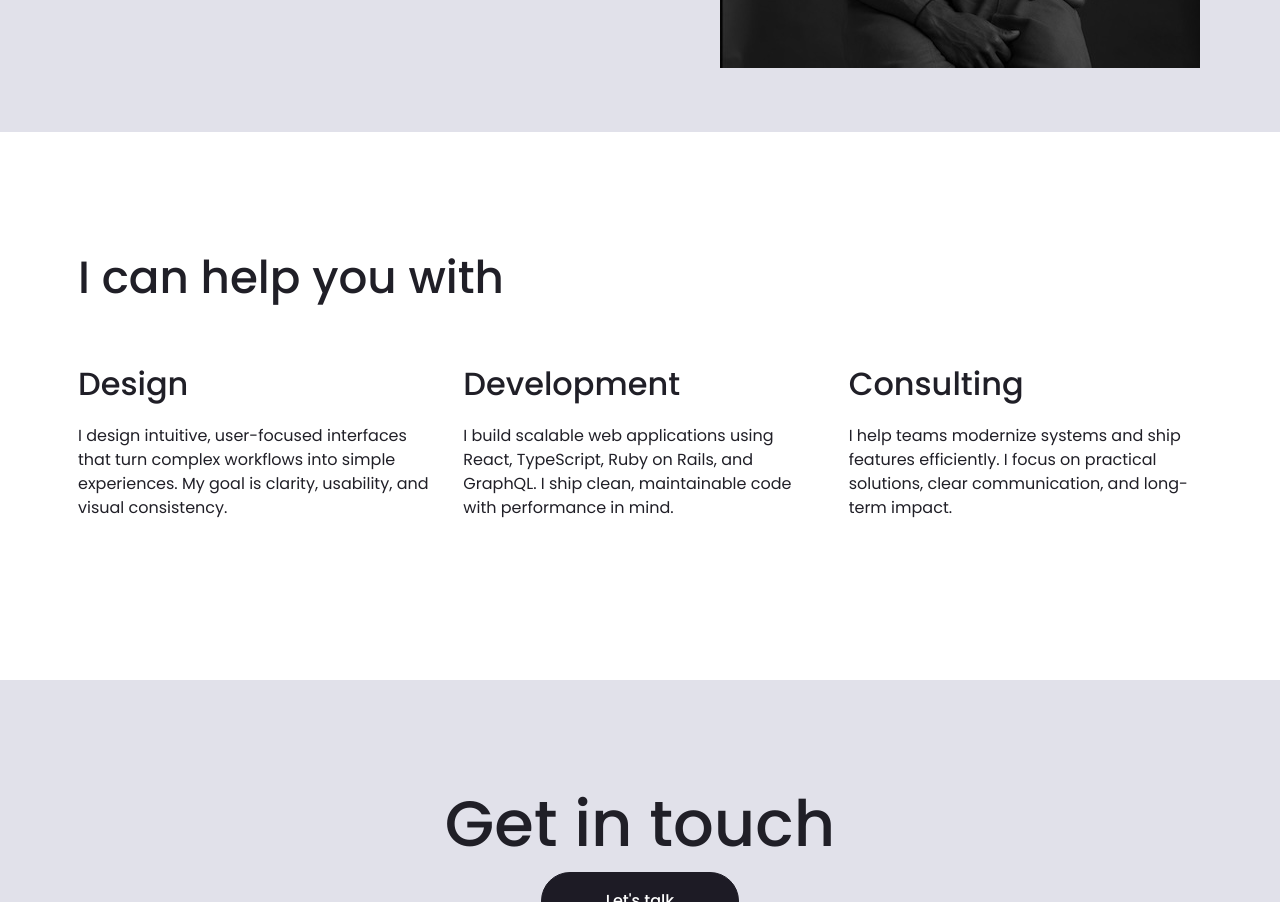
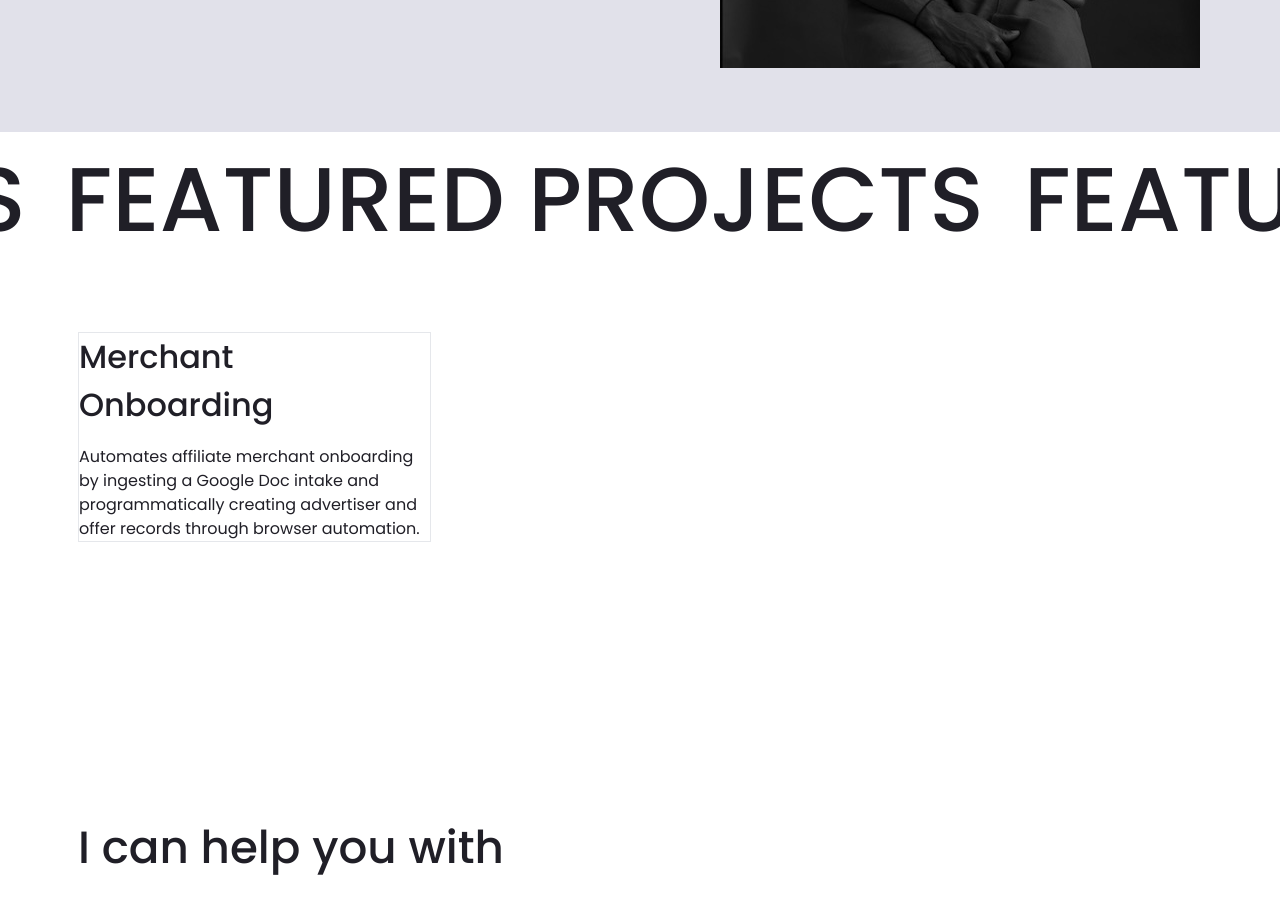
Before and after one commit to markelld/portfolio_2.0.0, a React (Vite) app: page / in a window 1280 px wide. Shown: the part 660-1562 px from the top of the page. Built offline with nearby package versions, Linux system fonts and the light colour scheme.

Commit message:
project card

```diff
--- a/src/lang/en-US.json
+++ b/src/lang/en-US.json
@@ -1,5 +1,7 @@
 {
   "home.hero.title": "I build scalable full-stack applications from idea to production.",
+  "home.projects.one": "Merchant Onboarding",
+  "home.projects.one.description": "Automates affiliate merchant onboarding by ingesting a Google Doc intake and programmatically creating advertiser and offer records through browser automation.",
   "home.services.title": "I can help you with",
   "home.services.design.heading": "Design",
   "home.services.design.description": "I design intuitive, user-focused interfaces that turn complex workflows into simple experiences. My goal is clarity, usability, and visual consistency.",
--- a/src/pages/Home.tsx
+++ b/src/pages/Home.tsx
@@ -40,7 +40,7 @@ const Home: React.FC = () => {
           </div>
         </div>
       </header>
-      {/* <section>
+      <section>
         <div className="w-full overflow-hidden flex whitespace-nowrap text-3xl lg:text-4xl font-medium uppercase">
           <div className="animate-marquee">
             <span className="ml-10">Featured projects</span>
@@ -57,16 +57,16 @@ const Home: React.FC = () => {
             <span className="ml-10">Featured projects</span>
           </div>
         </div>
-        <div className="container grid grid-cols-12 gap-8">
-          <div className="col-span-12 md:col-span-6">
-            <Link to="/case-study" className="block relative mb-16 mt-32">
+        {/* <div className="flex">
+          <div className="flex">
+            <Link to="/case-study" className="mb-16 mt-32">
               <img className="relative -z-10" src="/images/work_thumbnail_1.jpg" alt="" />
               <div className="bg-white w-10/12 pt-4 pr-4 -mt-24">
                 <p>Salonat</p>
                 <h3 className="text-lg lg:text-xl font-medium">Premium furniture eCommerce website</h3>
               </div>
             </Link>
-            <Link to="/case-study" className="block relative mb-16">
+            <Link to="/case-study" className="mb-16">
               <img className="relative -z-10" src="/images/work_thumbnail_2.jpg" alt="" />
               <div className="bg-white w-10/12 pt-4 pr-4 -mt-24">
                 <p>Zajil</p>
@@ -74,32 +74,40 @@ const Home: React.FC = () => {
               </div>
             </Link>
           </div>
-          <div className="col-span-12 md:col-span-6">
-            <Link to="/case-study" className="block relative mb-16">
+          <div className="flex">
+            <Link to="/case-study" className="mb-16">
               <img className="relative -z-10" src="/images/work_thumbnail_3.jpg" alt="" />
               <div className="bg-white w-10/12 pt-4 pr-4 -mt-24">
                 <p>JD</p>
                 <h3 className="text-lg lg:text-xl font-medium">Portfolio website for an independent designer</h3>
               </div>
             </Link>
-            <Link to="/case-study" className="block relative mb-16">
+            <Link to="/case-study" className="mb-16">
               <img className="relative -z-10" src="/images/work_thumbnail_4.jpg" alt="" />
               <div className="bg-white w-10/12 pt-4 pr-4 -mt-24">
                 <p>Bayt Property</p>
                 <h3 className="text-lg lg:text-xl font-medium">Real estate services company website</h3>
               </div>
             </Link>
-            <div className="flex">
-              <Link className="flex items-center font-medium ml-auto" to="/work">
-                See all works
-                <svg className="ml-4" width="11" height="18" viewBox="0 0 11 18" fill="none" xmlns="http://www.w3.org/2000/svg">
-                  <path fillRule="evenodd" clipRule="evenodd" d="M7.29289 9.00008L0 1.70718L1.41421 0.292969L10.1213 9.00008L1.41421 17.7072L0 16.293L7.29289 9.00008Z" fill="black"/>
-                </svg>
-              </Link>
-            </div>
           </div>
+        </div> */}
+      </section>
+      <section className="pt-16 lg:pt-32 pb-16 lg:pb-40">
+        <div className="container relative grid grid-cols-12 gap-8">
+          <div className="col-span-12 md:col-span-4 border border-default rounded-base p-12 min-h-[600px]">
+            <h3 className="text-lg lg:text-xl font-medium mb-4 mt-6">{getLocale('home.projects.one')}</h3>
+            <p className='m-6'>{getLocale('home.projects.one.description')}</p>
+          </div>
+          {/* <div className="col-span-12 md:col-span-4">
+            <h3 className="text-lg lg:text-xl font-medium mb-4">{getLocale('home.services.development.heading')}</h3>
+            <p>{getLocale('home.services.development.description')}</p>
+          </div>
+          <div className="col-span-12 md:col-span-4">
+            <h3 className="text-lg lg:text-xl font-medium mb-4">{getLocale('home.services.consulting.heading')}</h3>
+            <p>{getLocale('home.services.consulting.description')}</p>
+          </div> */}
         </div>
-      </section> */}
+      </section>
       <section className="pt-16 lg:pt-28 pb-20 lg:pb-40">
         <div className="container relative grid grid-cols-12 gap-8">
           <h2 className="text-xl lg:text-2xl font-medium col-span-12 lg:col-span-6 mb-12">{getLocale('home.services.title')}</h2>
```
